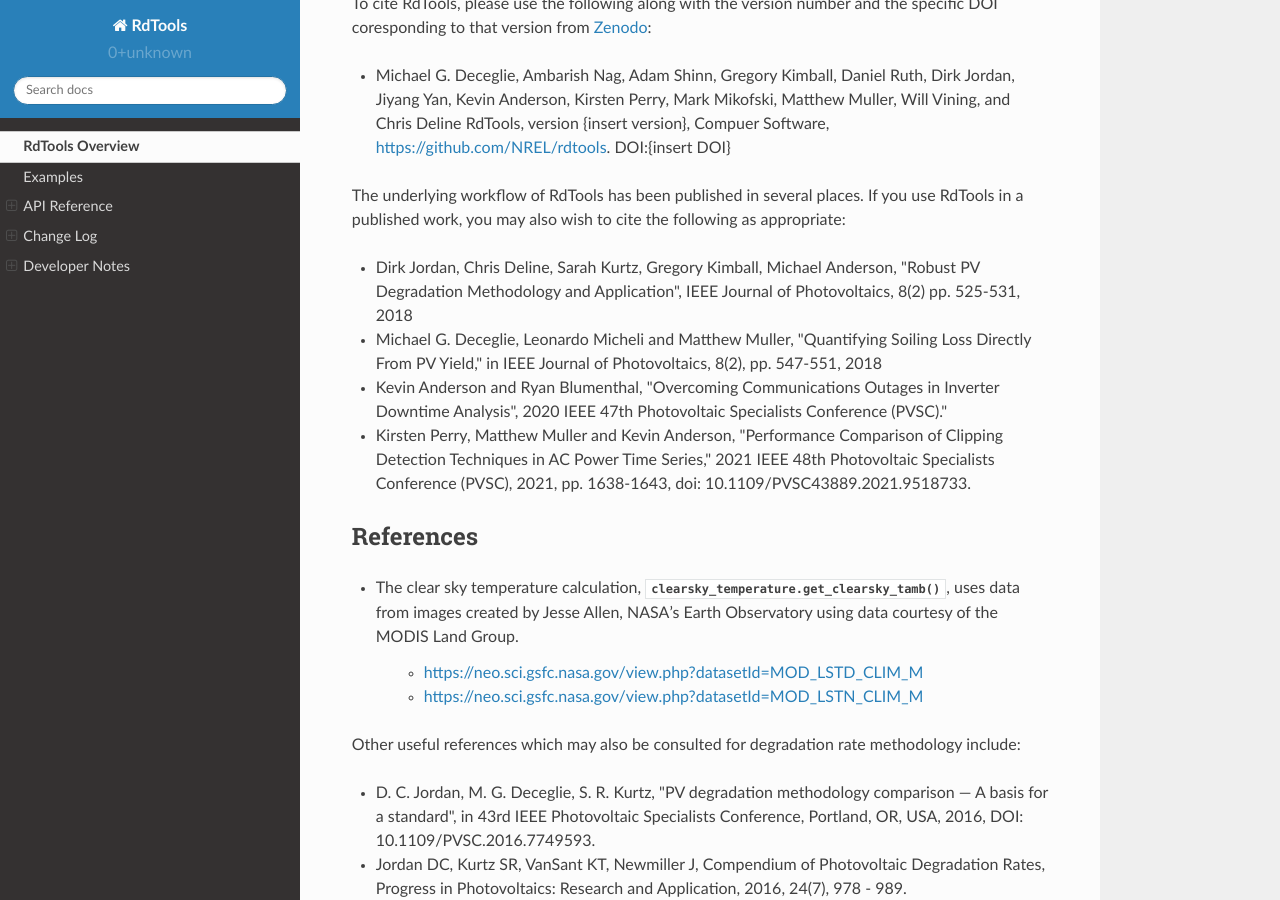
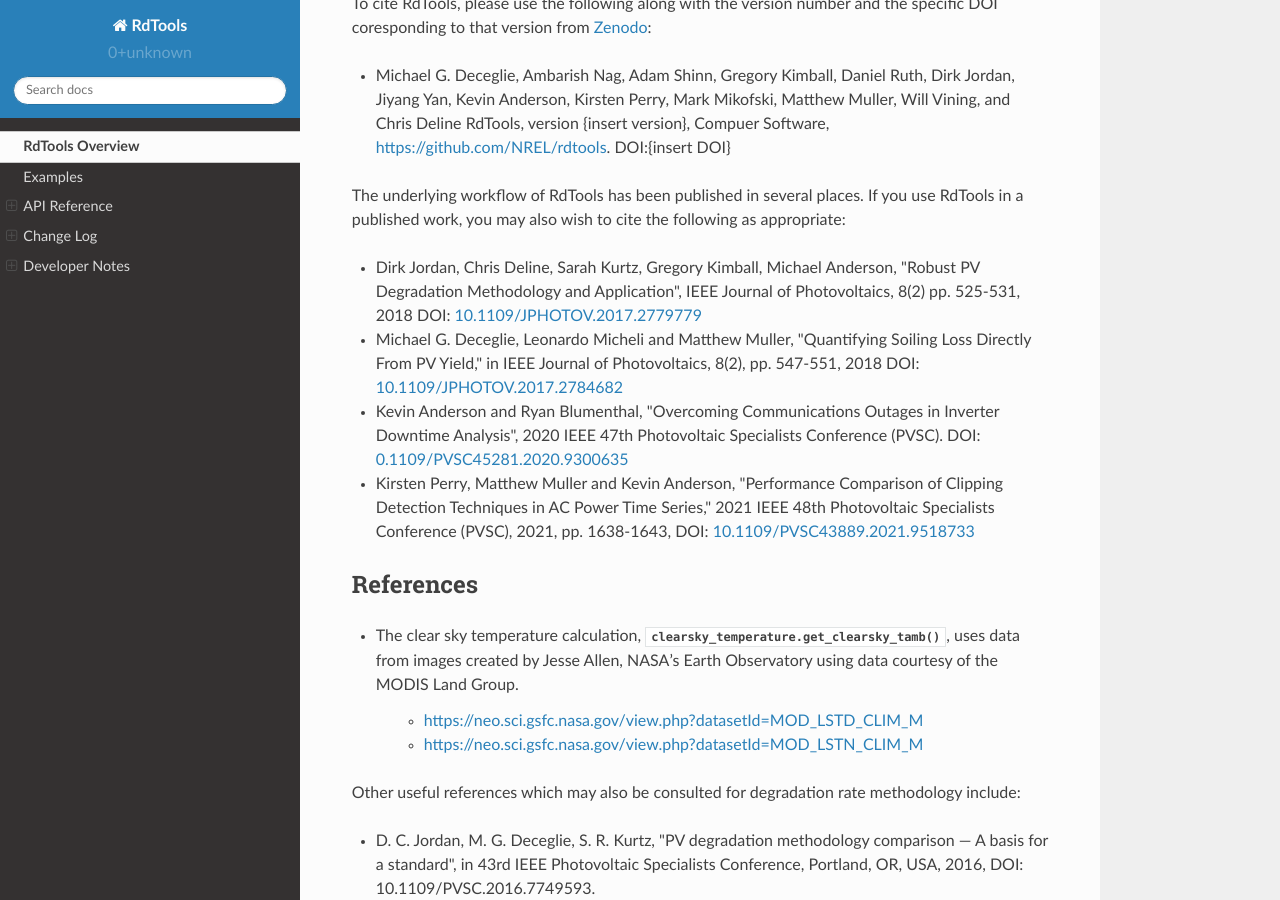
Before and after one commit to NREL/rdtools, a Sphinx documentation site: the page built from docs/sphinx/source/index.rst, in a window 1280 px wide and 900 px high, scrolled down 5682 px. Built offline with Sphinx 7.4.7 and the Read the Docs theme 2.0.0, drawn with Linux system fonts in a browser that asks for light colours; pages that are not in the unit, such as notebooks, are missing from menus.

Commit message:
Add DOI links to supporting refs

```diff
--- a/docs/sphinx/source/index.rst
+++ b/docs/sphinx/source/index.rst
@@ -253,19 +253,19 @@
 
 -  Dirk Jordan, Chris Deline, Sarah Kurtz, Gregory Kimball, Michael Anderson, "Robust PV
    Degradation Methodology and Application", IEEE Journal of
-   Photovoltaics, 8(2) pp. 525-531, 2018
+   Photovoltaics, 8(2) pp. 525-531, 2018 DOI: `10.1109/JPHOTOV.2017.2779779 <https://doi.org/10.1109/JPHOTOV.2017.2779779>`_
 
 -  Michael G. Deceglie, Leonardo Micheli and Matthew Muller, "Quantifying Soiling Loss
    Directly From PV Yield," in IEEE Journal of Photovoltaics, 8(2),
-   pp. 547-551, 2018
+   pp. 547-551, 2018 DOI: `10.1109/JPHOTOV.2017.2784682 <https://doi.org/10.1109/JPHOTOV.2017.2784682>`_
 
 -  Kevin Anderson and Ryan Blumenthal, "Overcoming Communications Outages in
    Inverter Downtime Analysis", 2020 IEEE 47th Photovoltaic Specialists
-   Conference (PVSC)."
+   Conference (PVSC). DOI: `0.1109/PVSC45281.2020.9300635 <https://doi.org/0.1109/PVSC45281.2020.9300635>`_
 
 -  Kirsten Perry, Matthew Muller and Kevin Anderson, "Performance Comparison of Clipping
    Detection Techniques in AC Power Time Series," 2021 IEEE 48th Photovoltaic
-   Specialists Conference (PVSC), 2021, pp. 1638-1643, doi: 10.1109/PVSC43889.2021.9518733.
+   Specialists Conference (PVSC), 2021, pp. 1638-1643, DOI: `10.1109/PVSC43889.2021.9518733 <https://doi.org/10.1109/PVSC43889.2021.9518733>`_
 
 
 References
```
Also changed, not shown: README.md (+4 -4 lines).
